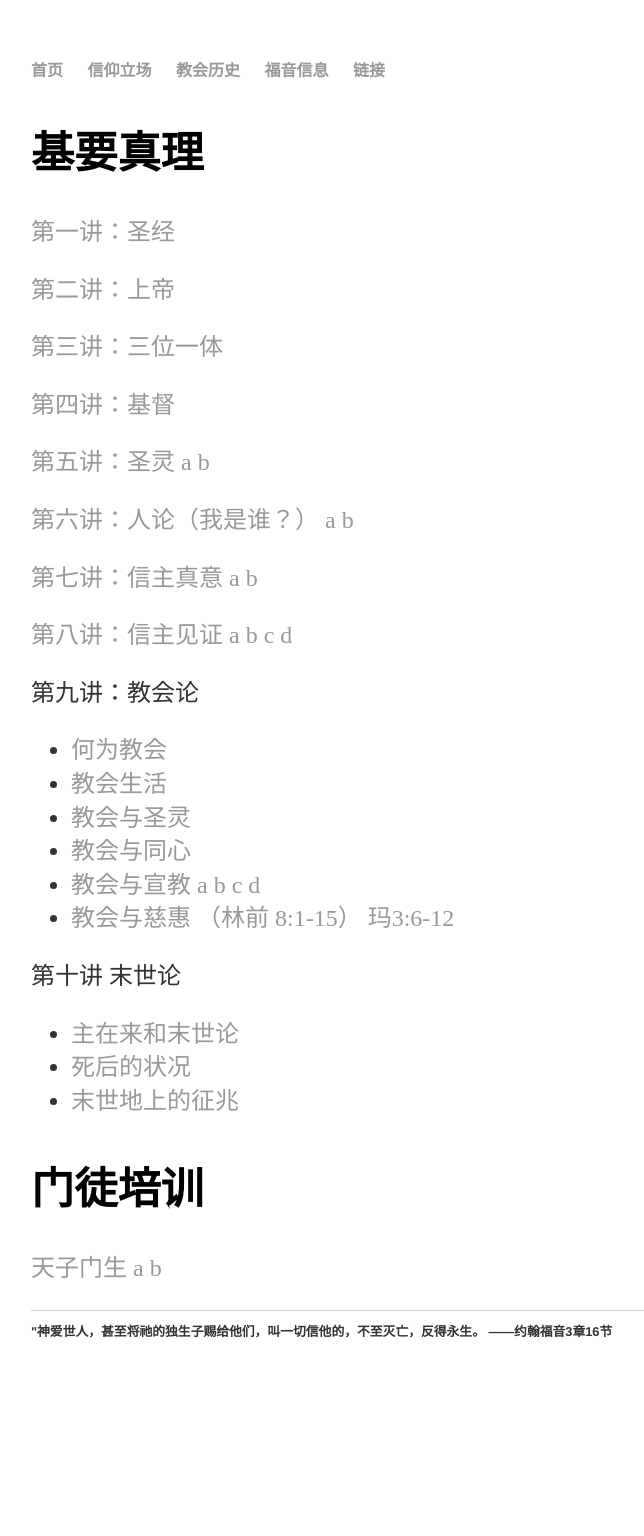
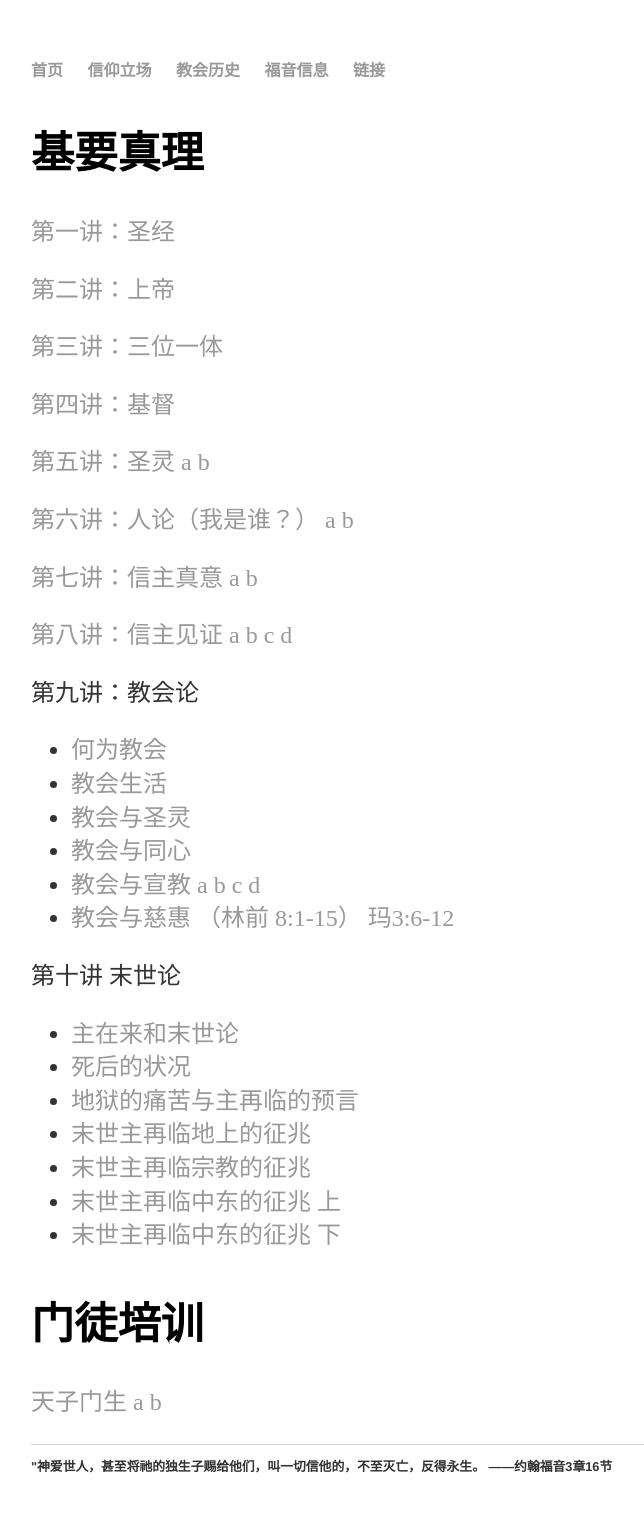
Before and after one commit to zlchurch/zlchurch.github.io, a Jekyll site: the page built from sermons/index_truth.md, in a window 1280 px wide. Shown: the whole page, without its empty margins (161-805 px from the left). Built offline with Jekyll 4.4.1, drawn with Linux system fonts in a browser that asks for light colours; before the commit the page ends 1401 px from its top, so only the background shows below that.

Commit message:
Update index_truth.md

```diff
--- a/sermons/index_truth.md
+++ b/sermons/index_truth.md
@@ -32,7 +32,11 @@ layout: default
 第十讲 末世论
 - [主在来和末世论](https://www.dropbox.com/s/mjojckcxja0ahda/%E4%B8%BB%E5%86%8D%E4%B8%B4%E4%B8%8E%E6%9C%AB%E4%B8%96%E8%AE%BA01.m4a?dl=0)
 - [死后的状况](https://www.dropbox.com/s/gepif231j69y27r/02%E6%AD%BB%E5%90%8E%E7%9A%84%E7%8A%B6%E5%86%B5.mp3?dl=0)
-- [末世地上的征兆](https://www.dropbox.com/s/80vafeva6qsd7yy/04%E6%9C%AB%E4%B8%96%E5%9C%B0%E4%B8%8A%E7%9A%84%E9%A2%84%E5%85%86.m4a?dl=0)
+- [地狱的痛苦与主再临的预言](https://www.dropbox.com/s/kmpaafrac14lx3u/03%E5%9C%B0%E7%8B%B1%E7%97%9B%E8%8B%A6%E4%B8%8E%E4%B8%BB%E5%86%8D%E6%9D%A5%E7%9A%84%E9%A2%84%E8%A8%80.mp3?dl=0)
+- [末世主再临地上的征兆](https://www.dropbox.com/s/80vafeva6qsd7yy/04%E6%9C%AB%E4%B8%96%E5%9C%B0%E4%B8%8A%E7%9A%84%E9%A2%84%E5%85%86.m4a?dl=0)
+- [末世主再临宗教的征兆](https://www.dropbox.com/s/f9rpia1h3zpcrm0/05%E6%9C%AB%E4%B8%96%E4%B8%BB%E5%86%8D%E4%B8%B4%E5%AE%97%E6%95%99%E7%9A%84%E9%A2%84%E5%85%86.mp3?dl=0)
+- [末世主再临中东的征兆 上](https://www.dropbox.com/s/ulrhn6fwmh4wuch/06%E6%9C%AB%E4%B8%96%E4%B8%BB%E5%86%8D%E4%B8%B4%E5%AE%97%E6%95%99%E4%B8%AD%E4%B8%9C%E9%A2%84%E5%85%86.mp3?dl=0)
+- [末世主再临中东的征兆 下](https://www.dropbox.com/s/s2ltuhfv97la236/07%E6%9C%AB%E4%B8%96%E4%B8%BB%E5%86%8D%E4%B8%B4%E4%B8%AD%E4%B8%9C%E7%9A%84%E9%A2%84%E5%85%86.mp3?dl=0)
 
 ## 门徒培训
 
```
